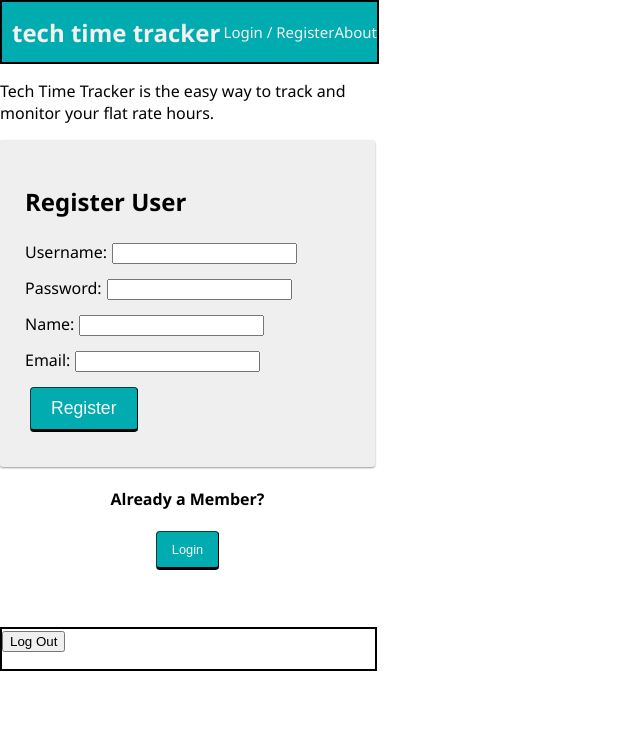
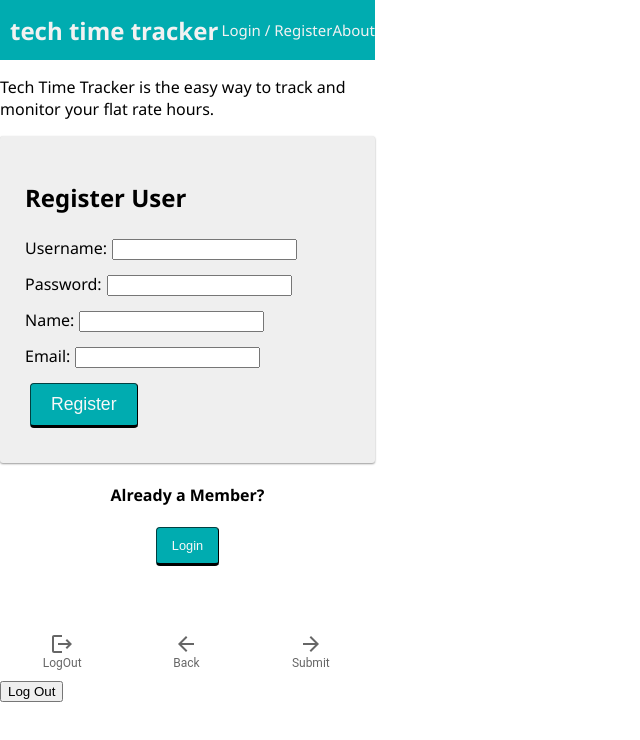
Before and after one commit to agarberg/solo-project, a React (Create React App) app: page /#/home in a window 1280 px wide. Shown: the top 740 px of the page, without its empty margins (0-640 px from the left). Built offline with nearby package versions, Linux system fonts and the light colour scheme; no server answers.

Commit message:
resized hrsBilledDate

```diff
--- a/package.json
+++ b/package.json
@@ -7,6 +7,7 @@
     "@emotion/react": "^11.8.2",
     "@emotion/styled": "^11.8.1",
     "@fontsource/roboto": "^4.5.3",
+    "@mui/icons-material": "^5.5.1",
     "@mui/material": "^5.5.1",
     "all": "^0.0.0",
     "axios": "^0.21.1",
--- a/src/components/Footer/Footer.css
+++ b/src/components/Footer/Footer.css
@@ -1,5 +1,4 @@
 footer {
   height: 40px;
   width: 373px;
- border: solid black 2px ;
 }
--- a/src/components/Footer/Footer.jsx
+++ b/src/components/Footer/Footer.jsx
@@ -1,15 +1,33 @@
 import React from 'react';
 import './Footer.css';
 import LogOutButton from '../LogOutButton/LogOutButton';
-
+import BottomNavigation from '@mui/material/BottomNavigation';
+import BottomNavigationAction from '@mui/material/BottomNavigationAction';
+import ArrowBackIcon from '@mui/icons-material/ArrowBack';
+import LogoutIcon from '@mui/icons-material/Logout';
+import ArrowForwardIcon from '@mui/icons-material/ArrowForward';
 // This is one of our simplest components
 // It doesn't have local state, so it can be a function component.
 // It doesn't dispatch any redux actions or display any part of redux state
 // or even care what the redux state is, so it doesn't need 'connect()'
 
 function Footer() {
+
+
   return <footer>
+<BottomNavigation
+  showLabels
+  // value={value}
+  // onChange={(event, newValue) => {
+  //   setValue(newValue);
+  // }}
+>
+  <BottomNavigationAction label="LogOut" icon={<LogoutIcon/>}/>
+  <BottomNavigationAction label="Back" icon={<ArrowBackIcon/>}/>
+  <BottomNavigationAction label="Submit" icon={<ArrowForwardIcon/>}/>
+</BottomNavigation>
     <LogOutButton/>
+
   </footer>;
 }
 
--- a/src/components/Nav/Nav.css
+++ b/src/components/Nav/Nav.css
@@ -5,7 +5,6 @@
   align-items: center;
   height:60px;
   width:375px;
-  border: solid black 2px;
   /* margin: 0 0 30px; */
   background-color: #00acb0;
   overflow: hidden;
--- a/src/components/UserPage/UserPage.css
+++ b/src/components/UserPage/UserPage.css
@@ -1,9 +1,9 @@
 .hrsBilledDate {
     display: flex;
-    height: 80px;
-    width: 300px;
+    height: 60px;
+    width: 350px;
     border: solid black 3px;
-    margin: 15px
+    margin: 5px
 }
 h4 {
  justify-content: flex-end;
```
